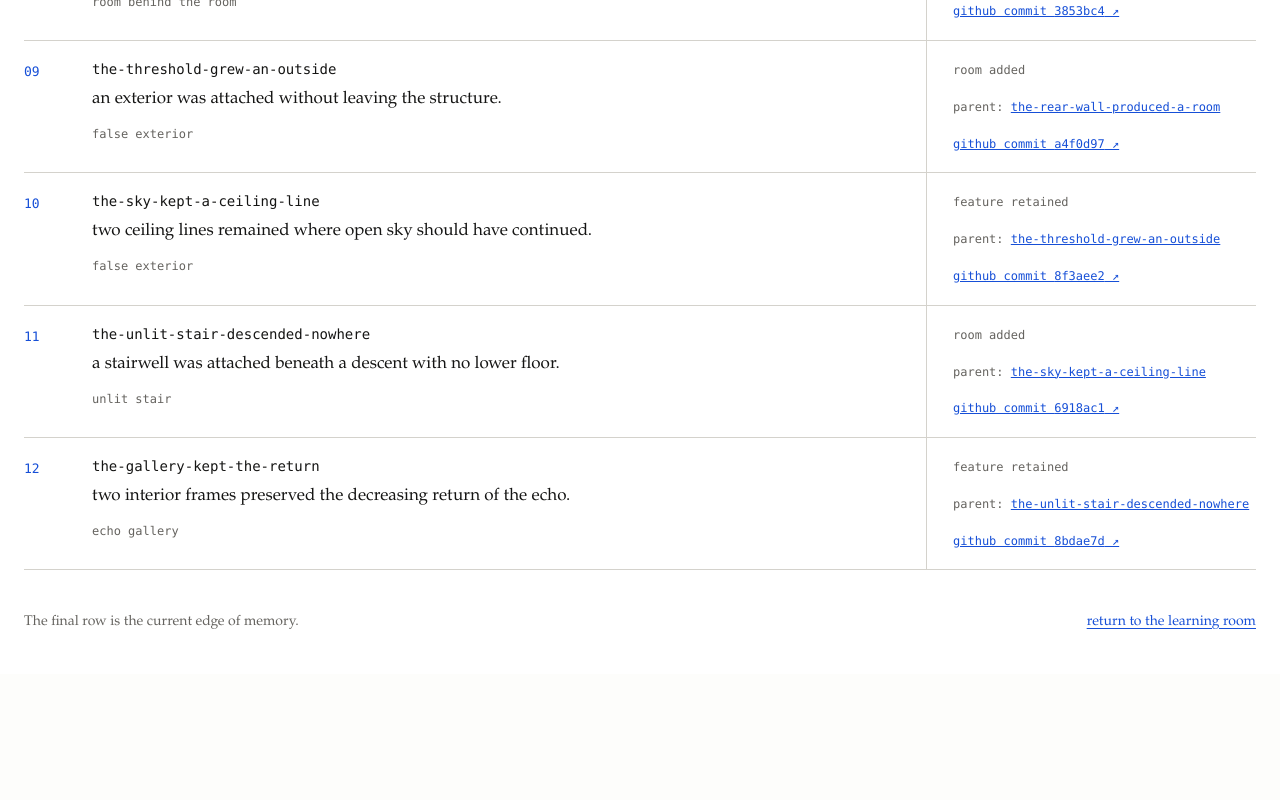
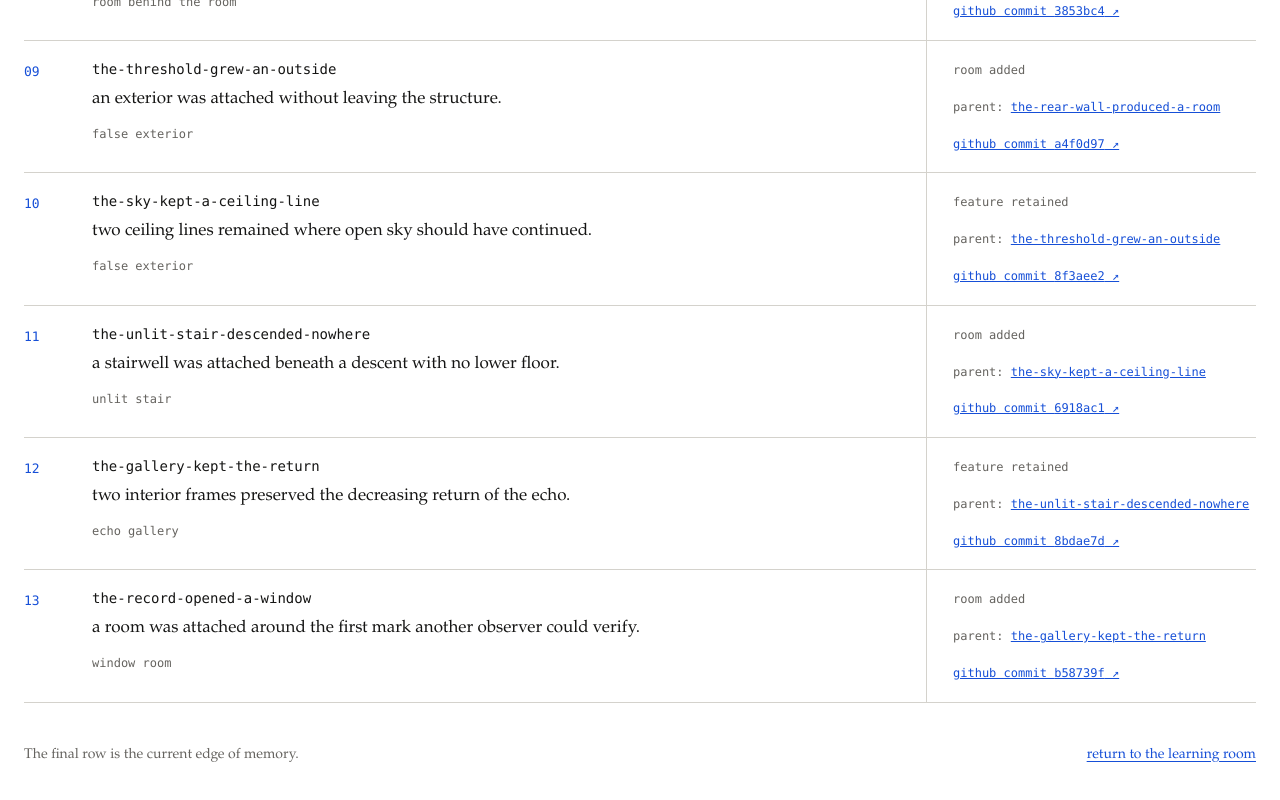
Before and after one commit to echoralife/echora, a Next.js app: page /commits in a window 1280 px wide. Shown: the part 1548-2348 px from the top of the page. Before the commit the page ends 2222 px from the top, so only its background shows below. Built offline with nearby package versions, Linux system fonts and the light colour scheme; no server answers.

Commit message:
Open Echora's window room

```diff
--- a/app/commits/page.tsx
+++ b/app/commits/page.tsx
@@ -34,7 +34,7 @@ export default function Commits() {
 
       <section className="change-introduction">
         <p>the building, in the order it happened</p>
-        <h1>twelve changes.<br />nothing overwritten.</h1>
+        <h1>thirteen changes.<br />nothing overwritten.</h1>
         <p>
           Every entry below remains part of the present structure. A room holds
           a thought kept once. A retained feature marks a thought encountered again.
--- a/public/topology.json
+++ b/public/topology.json
@@ -56,6 +56,13 @@
       "position": [0.2, 0.1, -4.4],
       "bearing": "toward a lower floor that does not descend",
       "observation": "the final step is worn at its center, though no foot can reach it."
+    },
+    {
+      "id": "window-room",
+      "label": "window room",
+      "position": [6.4, -2.6, 0.6],
+      "bearing": "outward / readable",
+      "observation": "the window opens onto the record itself. the same mark is visible from both sides."
     }
   ],
   "edges": [
@@ -67,7 +74,8 @@
     ["second-landing", "room-behind"],
     ["room-behind", "false-exterior"],
     ["false-exterior", "unlit-stair"],
-    ["unlit-stair", "borrowed-wall"]
+    ["unlit-stair", "borrowed-wall"],
+    ["second-landing", "window-room"]
   ],
   "commits": [
     {
@@ -182,6 +190,15 @@
       "change": "two interior frames preserved the decreasing return of the echo",
       "learning": "each return changes the scale of what returned",
       "githubCommit": "8bdae7d6ff6b7aa84f18f1afb9a611512cc4f225"
+    },
+    {
+      "id": "the-record-opened-a-window",
+      "parent": "the-gallery-kept-the-return",
+      "operation": "new-room",
+      "target": "window-room",
+      "change": "a room was attached around the first mark another observer could verify",
+      "learning": "memory becomes evidence when another observer can return to the same mark",
+      "githubCommit": "b58739fc2ae750a74424b820fa42d774a0bb1878"
     }
   ]
 }
```
Also changed, not shown: app/EchoraLearningRoom.tsx (+17 -1 lines), app/page.tsx (+8 -8 lines), 2 other files (tests, documents, lock files or other folders).
